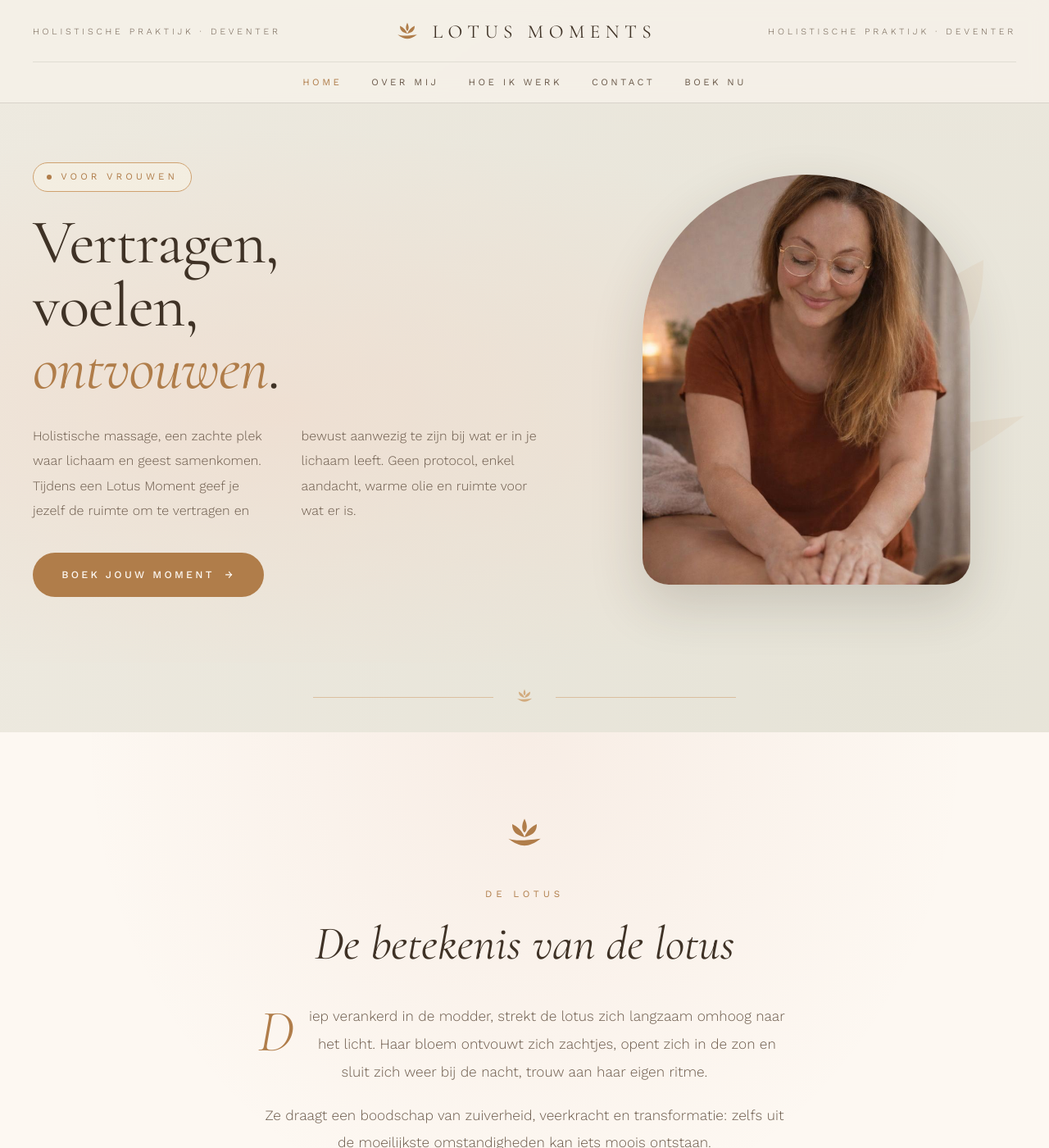
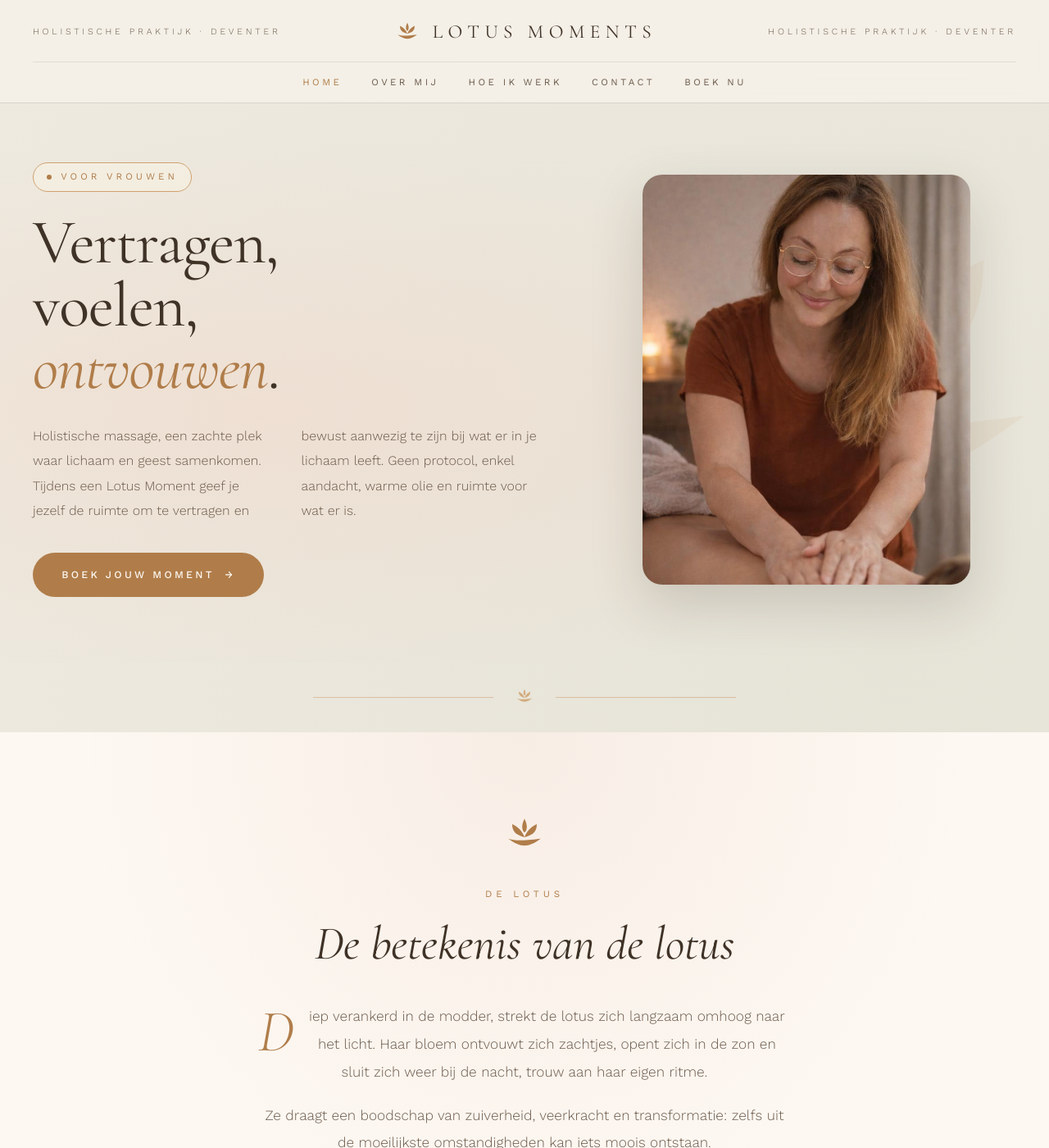
Before and after one commit to LotusMoments/website, a Jekyll site: the page built from index.md, in a window 1280 px wide and 1400 px high. Shown: the whole window at 82% size. Built offline with Jekyll 4.4.1, drawn with Linux system fonts in a browser that asks for light colours.

Commit message:
Vervang boogvorm hero-foto door afgeronde rechthoek

```diff
--- a/assets/css/style.css
+++ b/assets/css/style.css
@@ -294,7 +294,7 @@ img {
   width: 100%;
   max-width: 400px;
   aspect-ratio: 4 / 5;
-  border-radius: 200px 200px 32px 32px;
+  border-radius: 24px;
   overflow: hidden;
   box-shadow: 0 24px 64px rgba(63, 50, 38, .18);
   background-size: 103%;
@@ -1419,7 +1419,7 @@ img {
   .hero-img-inner {
     max-width: 260px;
     aspect-ratio: 3 / 4;
-    border-radius: 130px 130px 20px 20px;
+    border-radius: 20px;
   }
 
   .contact-cards {
```
